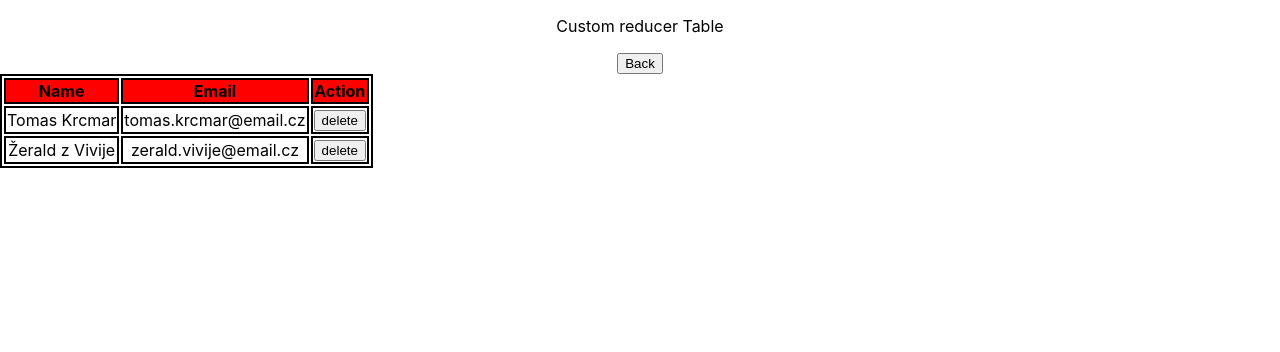
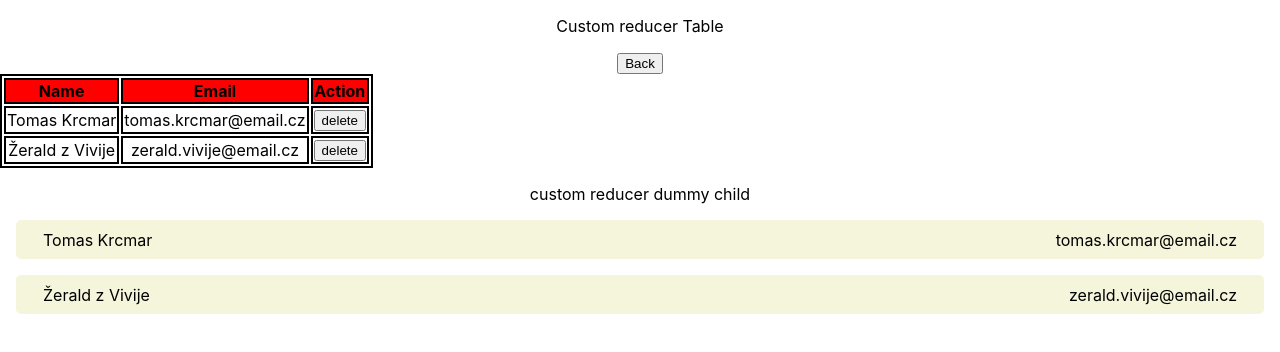
Before and after one commit to Lumir-Ludvik/react-tests, a React (Create React App) app: page /custom-table in a window 1280 px wide. Shown: the top 352 px of the page. Built offline with nearby package versions, Linux system fonts and the light colour scheme; the HTML template or start-up script is replaced by a standard one.

Commit message:
use context API

```diff
--- /dev/null
+++ b/src/components/dummy-child/dummy-child.component.jsx
@@ -0,0 +1,21 @@
+import {useContext} from "react";
+import "./dummy-page.component.scss";
+import {TableDataContext} from "../../contexts/contexts";
+
+export const DummyChildComponent = ({title}) => {
+    const tableData = useContext(TableDataContext);
+
+    return (
+        <>
+            <p>{title}</p>
+            {tableData.map((d, i) => {
+                return (
+                    <div key={i} className={"dummy-page-container"}>
+                        <div>{d.name}</div>
+                        <div>{d.email}</div>
+                    </div>
+                )
+            })}
+        </>
+    )
+}
--- /dev/null
+++ b/src/components/dummy-child/dummy-page.component.scss
@@ -0,0 +1,12 @@
+.dummy-page-container {
+  display: flex;
+  justify-content: space-between;
+  align-items: center;
+  border: beige 2px solid;
+  border-radius: 5px;
+  background-color: beige;
+  box-shadow: #282c34;
+  height: 25px;
+  margin: 1rem;
+  padding: 5px 25px 5px 25px;
+}
--- a/src/components/native-reducer-components/custom-reducer-table/custom-reducer-table.component.jsx
+++ b/src/components/native-reducer-components/custom-reducer-table/custom-reducer-table.component.jsx
@@ -2,11 +2,16 @@ import React, {useEffect, useReducer, useState} from "react";
 import "./custom-reducer-table.component.scss";
 import {useNavigate} from "react-router-dom";
 import {customSimpleFormReducer, initialTableData} from "../../../native-reducers/customSimpleFomReducer";
+import {DummyChildComponent} from "../../dummy-child/dummy-child.component";
+import {TableDataContext} from "../../../contexts/contexts";
+
 
 export const CustomReducerTableComponent = () => {
     const [tableData, dispatch] = useReducer(customSimpleFormReducer, initialTableData);
     const [data, setData] = useState([...tableData]);
     const [switchColor, setSwitchColor] = useState(false);
+
+    const navigate = useNavigate();
 
     useEffect(() => {
         setData([
@@ -25,9 +30,9 @@ export const CustomReducerTableComponent = () => {
         dispatch({type: "REMOVE", payload: {...person}})
     }
 
-    const navigate = useNavigate();
 
     return (
+        <TableDataContext.Provider value={tableData}>
             <div className={"custom-table"}>
                 <p>Custom reducer Table</p>
                 <button onClick={() => navigate("/")}>Back</button>
@@ -59,6 +64,8 @@ export const CustomReducerTableComponent = () => {
                         </tbody>
                     </table>
                 }
+                <DummyChildComponent title={"custom reducer dummy child"}/>
             </div>
+        </TableDataContext.Provider>
     )
 }
--- /dev/null
+++ b/src/contexts/contexts.js
@@ -0,0 +1,3 @@
+import {createContext} from "react";
+
+export const TableDataContext = createContext([]);
```
Lines whose indentation alone changed are shown as unchanged.
